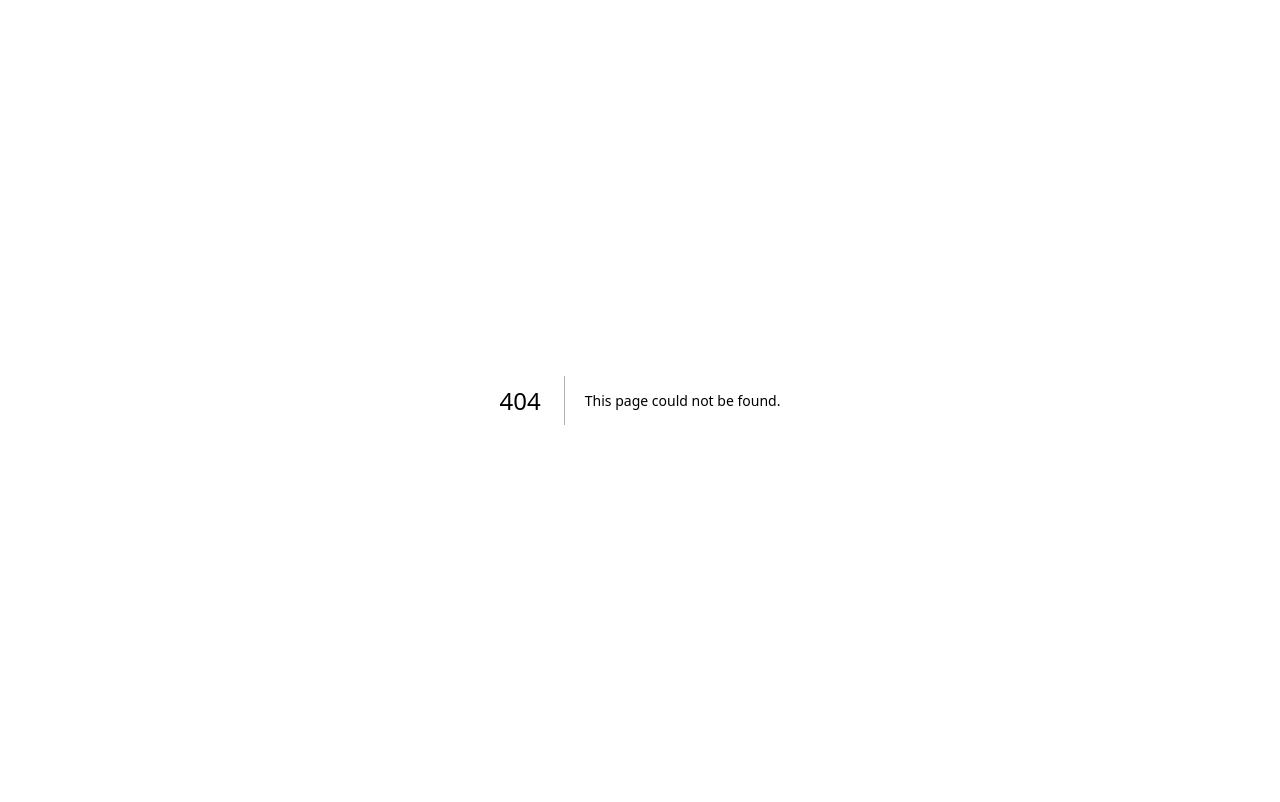
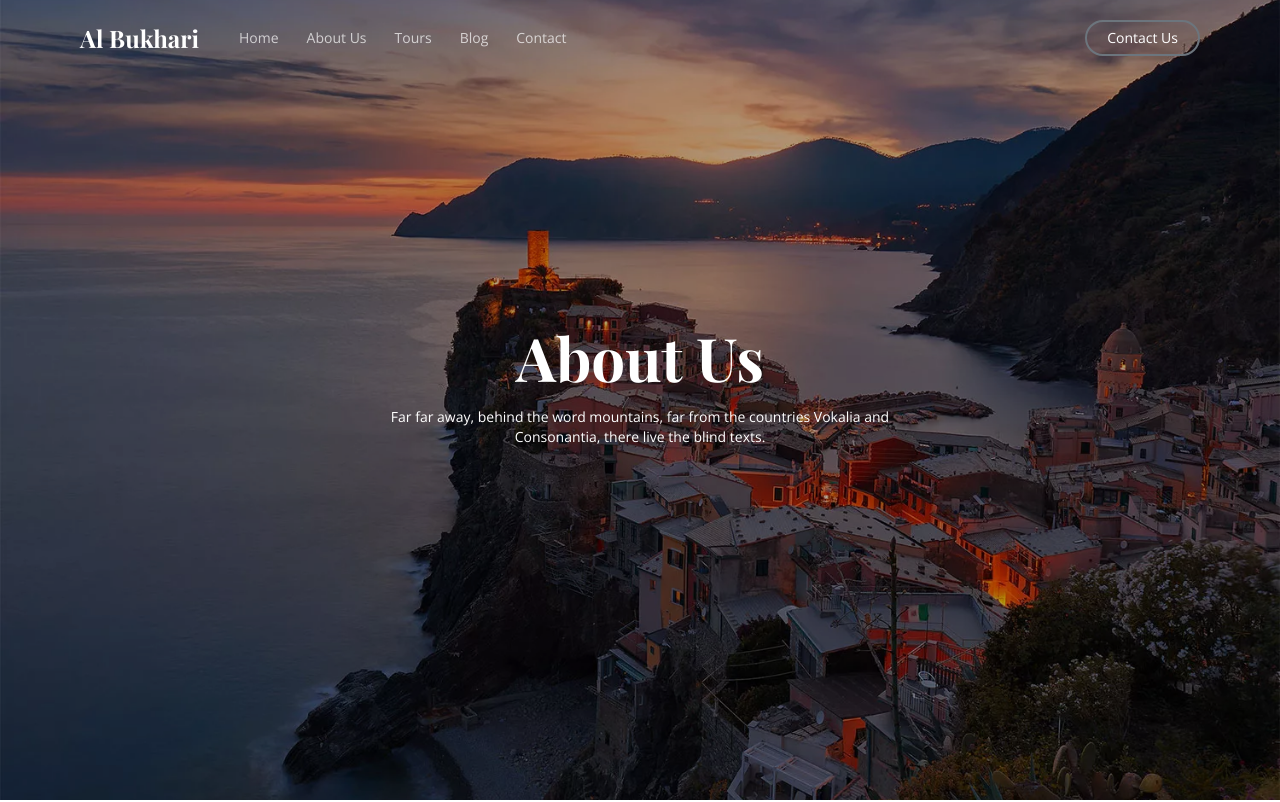
Before and after one commit to beckSafarov/bukhari-travel, a Next.js app: page /aboutUs in a window 1280 px wide. Before the commit this address had no page. Shown: the top 802 px of the page. Built offline with nearby package versions, Linux system fonts and the light colour scheme; no server answers; a web font is replaced by a local one.

Commit message:
Minor fixes:Padding, sizing

```diff
--- /dev/null
+++ b/src/modules/AboutUsPage/index.tsx
@@ -0,0 +1,22 @@
+import React from "react";
+import Layout from "../common/Layout";
+import StaticHero from "../common/Hero/StaticHero";
+import AboutUsSection from "../Home/AboutUsSection";
+import ForCustomerSection from "../Home/ForCustomerSection";
+
+const AboutUsPage = () => {
+  return (
+    <div>
+      <Layout title="About Us">
+        <StaticHero
+          title="About Us"
+          subtitle="Far far away, behind the word mountains, far from the countries Vokalia and Consonantia, there live the blind texts."
+        />
+        <AboutUsSection />
+        <ForCustomerSection />
+      </Layout>
+    </div>
+  );
+};
+
+export default AboutUsPage;
--- a/src/modules/Home/BlogSection/BlogCard.tsx
+++ b/src/modules/Home/BlogSection/BlogCard.tsx
@@ -6,8 +6,8 @@ import Image from 'next/image'
 import useResponsiveDesign from '@/hooks/useResponsiveDesign'
 
 const BlogCard = ({blogCard: card}:{blogCard:BlogCardType}) => {
-  const {isMobile, isLaptop} = useResponsiveDesign()
-  const size = isMobile ? 150 : isLaptop ? 250 : 300
+  const {isMobile, isLaptop,isDesktop} = useResponsiveDesign()
+  const size = isMobile ? 150 : isLaptop ? 250 : isDesktop ? 260 : 300
   return (
     <div
       className='flex flex-col md:pb-7 xsm:pb-7'
--- a/src/modules/Home/ForCustomerSection.tsx
+++ b/src/modules/Home/ForCustomerSection.tsx
@@ -5,10 +5,10 @@ import SectionsContainer from "./components/SectionsContainer";
 
 const ForCustomerSection = () => {
   return (
-    <div className="bg-[#f8f9fa] ">
+    <div className="bg-[#f8f9fa] scroll-smooth ">
       <SectionsContainer>
         <div className="pt-28  2xl:flex xl:flex lg:flex md:flex-none">
-          <TestimonialsSection/>
+          <TestimonialsSection />
           <FaqSection />
         </div>
       </SectionsContainer>
--- a/src/modules/common/Footer/index.tsx
+++ b/src/modules/common/Footer/index.tsx
@@ -84,11 +84,7 @@ const Footer = () => {
             <SmallTitle>Links</SmallTitle>
             <div className="flex flex-col space-y-2 lg:pb-0 pb-8">
               {Links.map((link: LinkType, i: number) => (
-                <Link
-                  className="font-sans text-gray"
-                  key={i}
-                  href={`${link.path}${link.label.toLowerCase()}`}
-                >
+                <Link className="font-sans text-gray" key={i} href={link.path}>
                   {link.label}
                 </Link>
               ))}
--- a/src/modules/utils/index.tsx
+++ b/src/modules/utils/index.tsx
@@ -1 +1 @@
-export const mobileSideSpacing = 'xl:px-0 lg:px-20 md:px-20 sm:px-4 xsm:px-4'
+export const mobileSideSpacing = "xl:px-20 lg:px-20 md:px-20 sm:px-4 xsm:px-4";
--- /dev/null
+++ b/src/pages/aboutUs.tsx
@@ -0,0 +1,5 @@
+import React from "react";
+import AboutUsPage from "@/modules/AboutUsPage";
+const aboutUs = () => <AboutUsPage />;
+
+export default aboutUs;
```
